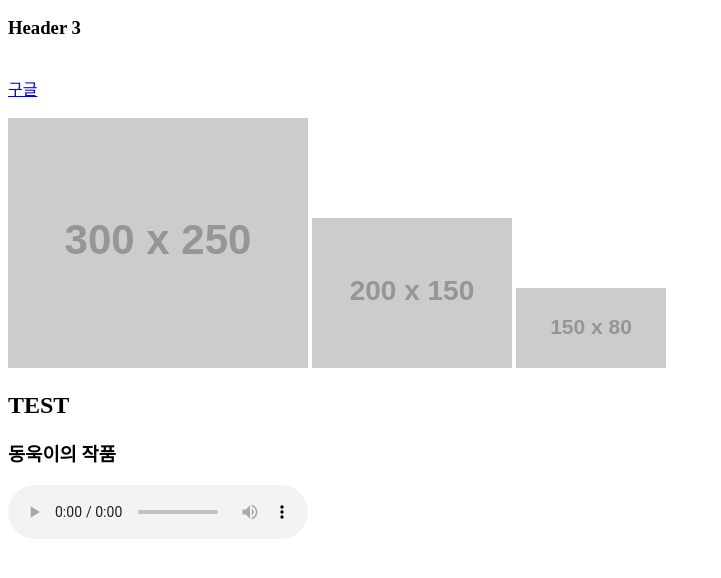
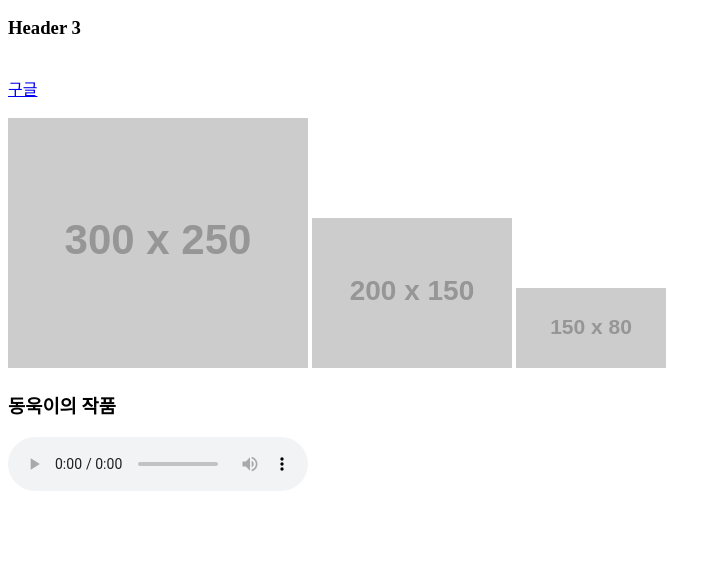
Before and after one commit to yungjin702/web1, a plain HTML site: page index.html in a window 1280 px wide. Shown: the part 96-674 px from the top of the page, without its empty margins (0-721 px from the left). Drawn offline with Linux system fonts and the light colour scheme; placeholder pictures from the web are drawn by us.

Commit message:
Update index.html

```diff
--- a/index.html
+++ b/index.html
@@ -15,7 +15,6 @@
         <img src="https://placehold.it/200x150" />
         <img src="https://dummyimage.com/150x80/4ca837/ff0073&text=dummy" /><br>
 
-        <h2> TEST </h2>
         <h3> 동욱이의 작품 </h3>
         <audio src="충동.mp3" controls> </audio>
     </body>
```
